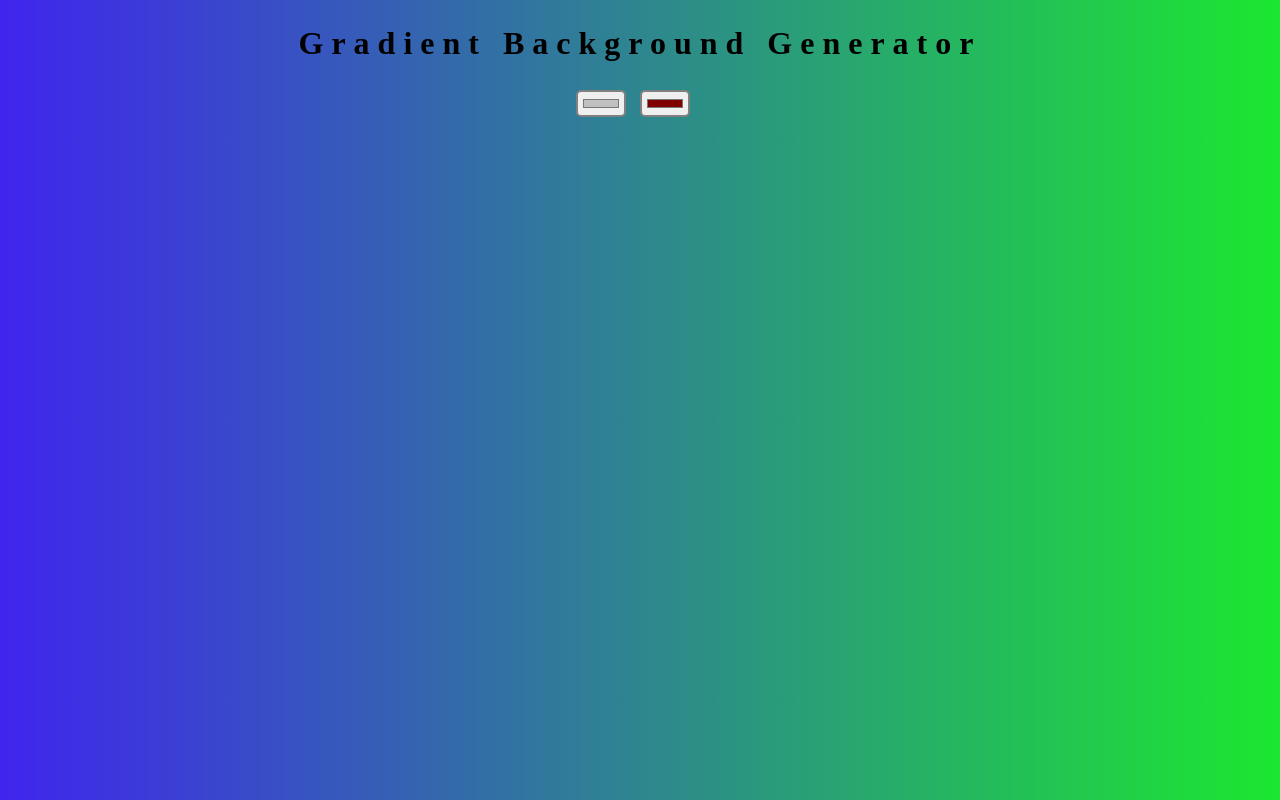
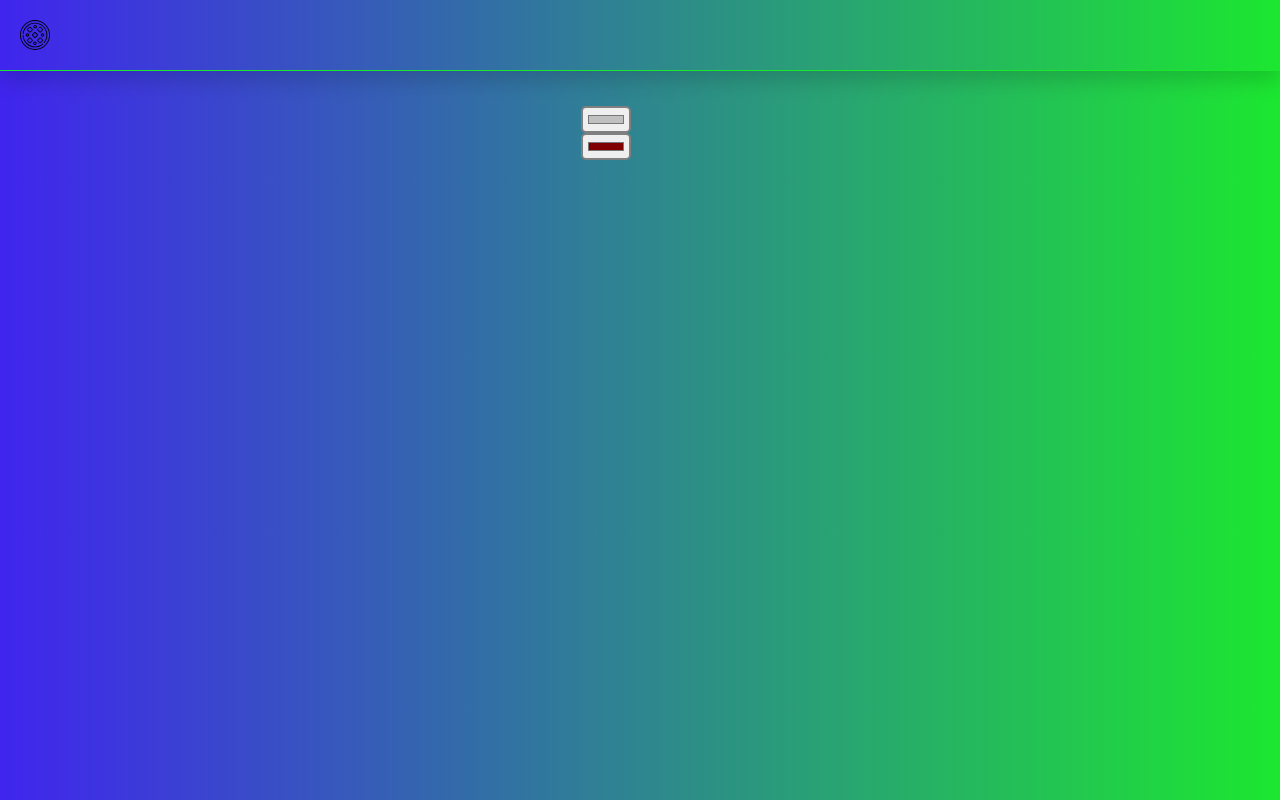
Before and after one commit to pratyushranjan02/gradientbackground, a plain HTML site: page index.html in a window 1280 px wide. Drawn offline with Linux system fonts and the light colour scheme.

Commit message:
Modification-initial

```diff
--- /dev/null
+++ b/css/style.css
@@ -0,0 +1,63 @@
+:root {
+   --shadow: 0 1rem 2rem rgba(0, 0, 0, 0.15);
+}
+
+* {
+   margin: 0px;
+   padding: 0px;
+   box-sizing: border-box;
+}
+
+html {
+   font-size: 62.5%;
+   font-family: "Lato", sans-serif;
+}
+body {
+   color: rgba(0, 0, 0, 0.5);
+   background-image: linear-gradient(to right, #4025ee, #1ce730);
+}
+
+.header {
+   padding: 2rem;
+   border-bottom: 1px solid #1ce730;
+   box-shadow: var(--shadow);
+   margin-bottom: 3rem;
+}
+
+.logo-box {
+   height: 3rem;
+   width: 3rem;
+}
+
+.logo {
+   width: 100%;
+}
+h1 {
+   display: block;
+   color: black;
+   text-align: center;
+   font-family: "Times New Roman", Times, serif;
+   margin-top: 20px;
+   padding: 5px;
+   letter-spacing: 0.25em;
+}
+
+.colorinput {
+   margin: auto;
+   padding: 5px;
+   width: 10%;
+}
+
+input {
+   margin-right: 10px;
+   padding: 3px;
+   border: 2px grey solid;
+   border-radius: 5px;
+}
+
+h3 {
+   font-family: "Times New Roman", Times, serif;
+   color: black;
+   text-align: center;
+   font-weight: bold;
+}
--- a/index.html
+++ b/index.html
@@ -4,14 +4,25 @@
     <meta charset="UTF-8">
     <meta name="viewport" content="width=device-width, initial-scale=1.0">
     <meta http-equiv="X-UA-Compatible" content="ie=edge">
+    <link rel="preconnect" href="https://fonts.gstatic.com">
+    <link href="https://fonts.googleapis.com/css2?family=Lato:wght@100;300;700&display=swap" rel="stylesheet">
     <title>Gradient Backround</title>
-    <link rel="stylesheet" href="style.css">
+    <link rel="stylesheet" href="css/style.css">
 </head>
 <body>
-    <div class="header">
-        <h1>Gradient Background Generator</h1>
-    </div>
-    <br>
+    <header class="header">
+        <div class="logo-box">
+            <img src="img/logo.svg" alt="logo" class="logo">
+        </div>
+    </header>
+    <main>
+        <section class="input-section">
+            <form class="input__form">
+
+            </form>
+        </section>
+        <section class="display-section"></section>
+    </main>
     <div class="colorinput">
         <input id="input1" type="color" name="color1" value="#c0c0c0">
         <input id="input2" type="color" name="color2" value="#800000">
@@ -19,6 +30,6 @@
     <br>
     <h3></h3>
 
-    <script src="script.js"></script>
+    <script src="js/script.js"></script>
 </body>
 </html>
--- a/style.css
+++ /dev/null
@@ -1,39 +0,0 @@
-* {
-    margin: 0px;
-    padding: 0px;
-}
-body {
-    color: rgba(0, 0, 0, 0.5);
-    background-image: linear-gradient(to right, #4025EE , #1CE730);
-
-}
-
-h1 {
-    display: block;
-    color: black;
-    text-align: center;
-    font-family: 'Times New Roman', Times, serif;
-    margin-top: 20px;
-    padding: 5px;
-    letter-spacing: .25em;
-}
-
-.colorinput {
-    margin: auto;
-    padding: 5px;
-    width: 10%;
-}
-
-input {
-    margin-right: 10px;;
-    padding: 3px;
-    border: 2px grey solid;
-    border-radius: 5px;
-}
-
-h3 {
-    font-family: 'Times New Roman', Times, serif;
-    color: black;
-    text-align: center;
-    font-weight: bold;
-}
```
Also changed, not shown: img/logo.svg (added), js/script.js (renamed from script.js).
